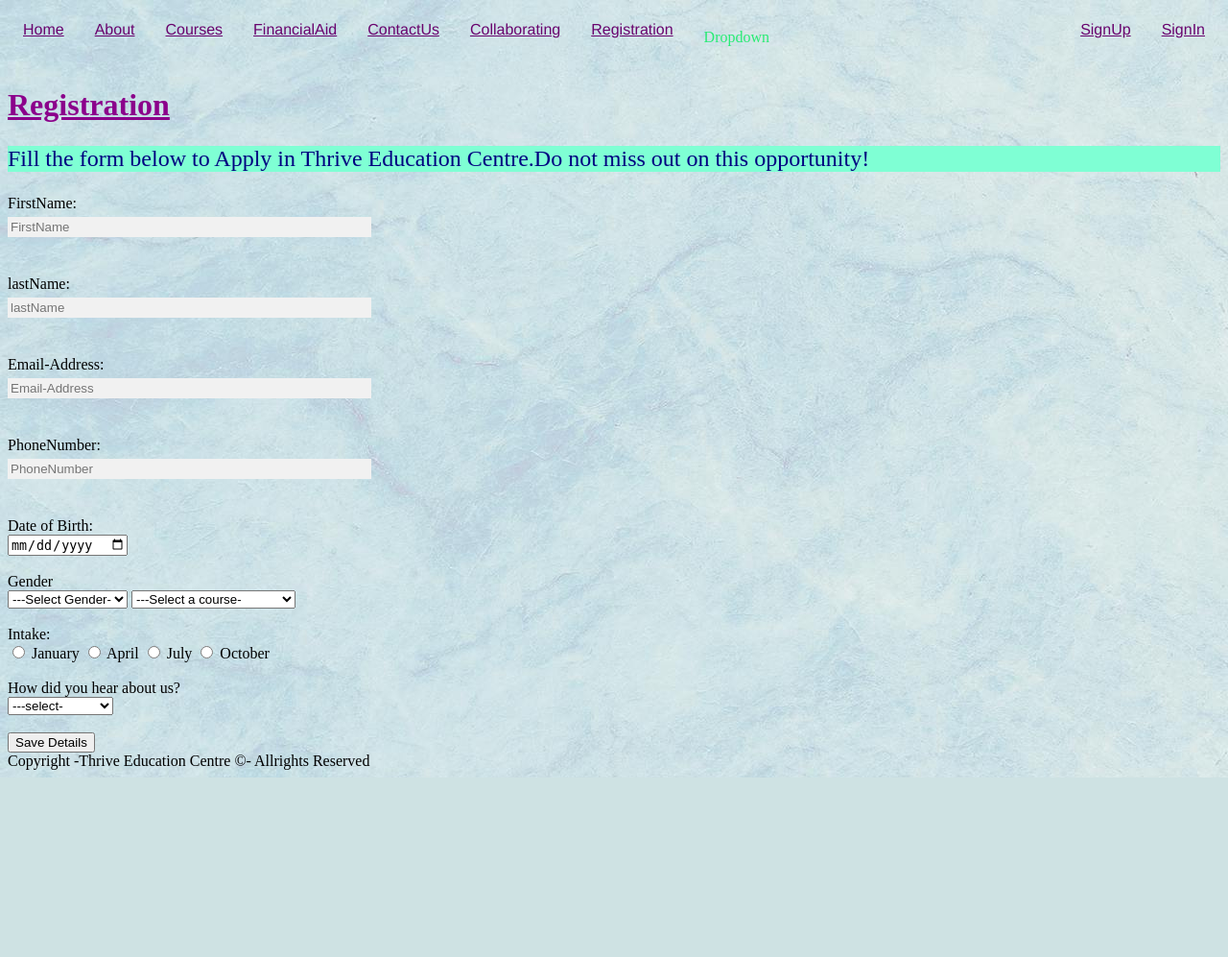
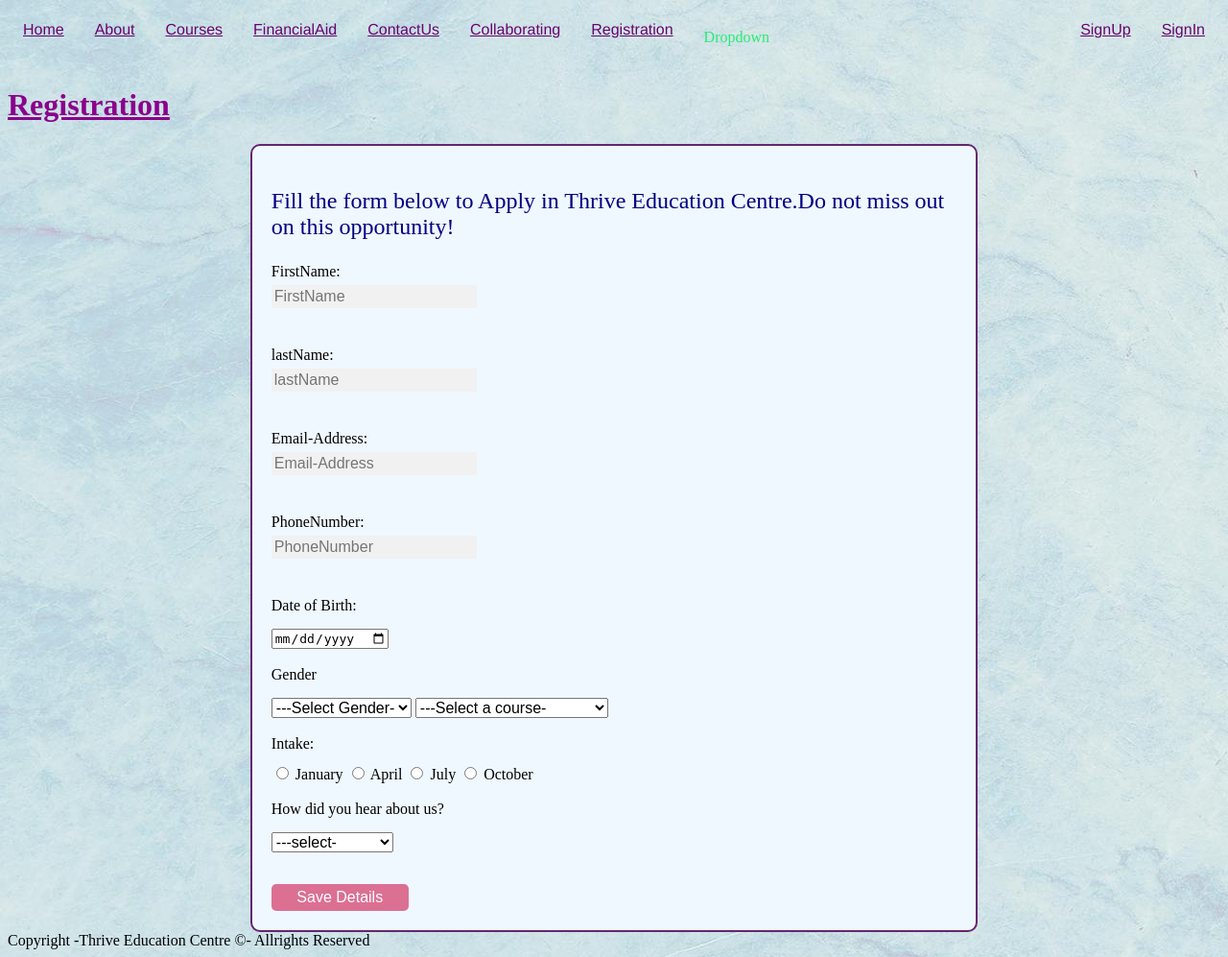
Before and after one commit to Clarita254/THRIVESCHOOL, a PHP site: page /Registration.html in a window 1280 px wide. Shown: the whole page at 96% size. Before the commit the page ends 810 px from the top, so only its background shows below. Run offline with PHP 8.4, Linux system fonts and the light colour scheme.

Commit message:
Added a div class

```diff
--- a/CourseCatalog.html
+++ b/CourseCatalog.html
@@ -45,12 +45,14 @@
         </div>
     </div>
         </div>
+
+
   <div id="courseCatalog">
     <div style="overflow-x: auto;">
 <table class="Course">
 <thead>
     <tr>
-    <th colspan="6">Proficiency Courses</th>
+    <th colspan="6">Proficiency Courses<br></th>
 </tr>
 
     <tr>
--- a/Registration.html
+++ b/Registration.html
@@ -19,15 +19,17 @@ p{
     color:navy;
 }
 
+body{
+    background-image: url(Images/Background/bb2.jpg);
 
+}
 
     </style>
 
 </head>
 
 
-<body style="background-image: url(Images/Background/bb2.jpg);">
-
+<body >
     <div class="topnav">
         <a href="index.html">Home</a>
         <a href="about.html">About</a>
@@ -66,7 +68,9 @@ p{
 
 
     <h1 >Registration</h1>
-    <div id="header">
+
+        <div class="box-sizing">
+         <div id="registrationForm">
     <p >Fill the form below to Apply in Thrive Education Centre.Do not miss out on this opportunity!</p>
 </div>
 <!---Fill the follow below to register-->
@@ -141,6 +145,9 @@ p{
     <br><br>
 <!--Input for saving details-->
     <input type="submit" value="Save Details">
+
+</div>
+
 <!--Confirmation Details-->
     <div id="ConfirmationMessage"style="display:none;color:green;">Details saved successfully!</div>
 
--- a/css/form.css
+++ b/css/form.css
@@ -12,8 +12,37 @@ input[type=text],input[type=email], input[type=password]{
 
 
 }
-#header{
-  background-color: aquamarine;
+
+/*Registration Form*/
+
+.box-sizing{
+  width:60%;
+  margin:0 auto;
+  padding:20px;
+  border:2px solid rgb(102, 37, 112);
+  border-radius:10px;
+  background-color:aliceblue;
+  box-sizing:border-box;
+}
+#registrationform{
+display:flex;
+flex-direction: column;
+}
+.label,input,select{
+margin-top: 15px;
+font-size:medium;
+}
+input[type="submit"]{
+  width:20%;
+  padding:5px;
+  background-color:palevioletred;
+  color: white;
+  border:none;
+  border-radius: 5px;
+  cursor:pointer;
+}
+input[type="submit"]:hover{
+  background-color: darkviolet;
 }
 /*Adding a background color when the input gets focus*/
 input[type=text]:focus, input[type=password]:focus{
--- a/css/table.css
+++ b/css/table.css
@@ -38,7 +38,7 @@
     }
 
   .Course tr:hover{
-    background-color: rgb(183, 179, 181);
+    background-color:#ddd;
 
   }
   .font{
```
